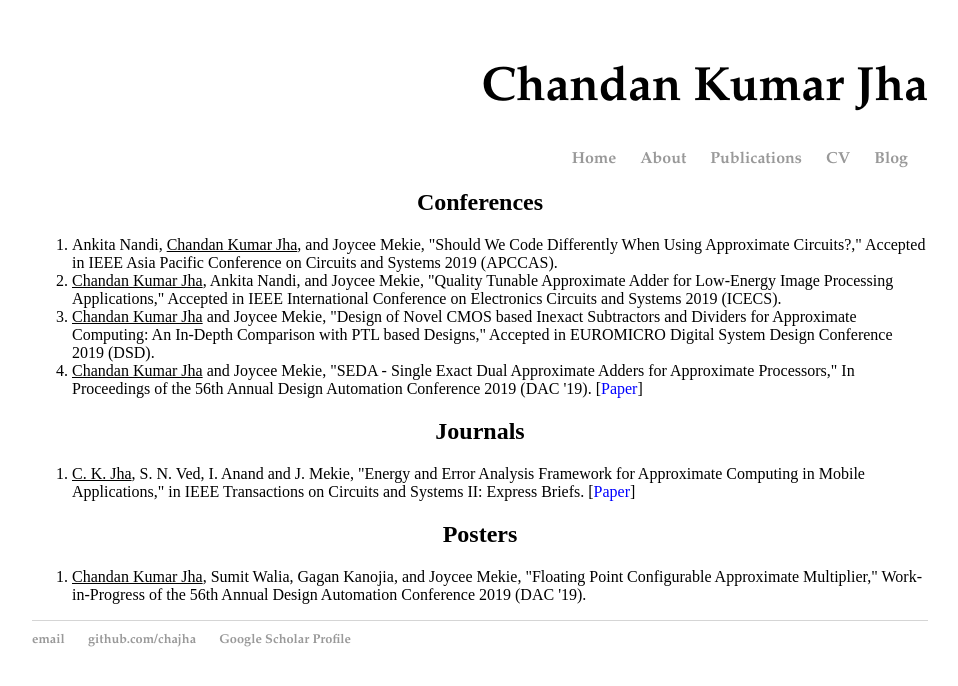
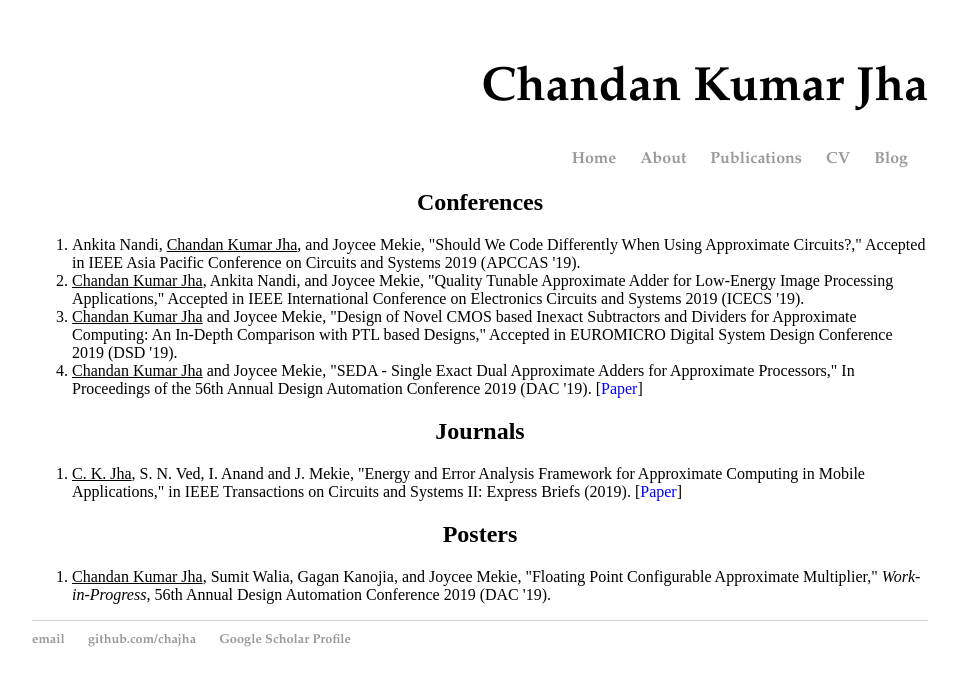
Before and after one commit to chajha/chajha.github.io, a Jekyll site: the page built from pages/publications.html, in a window 1280 px wide. Shown: the top 686 px of the page, without its empty margins (160-1118 px from the left). Built offline with Jekyll 4.4.1, drawn with Linux system fonts in a browser that asks for light colours.

Commit message:
Update publications.html

```diff
--- a/pages/publications.html
+++ b/pages/publications.html
@@ -6,20 +6,20 @@
 <h2 align="center"> Conferences </h2>
 
 <ol>
-  <li> Ankita Nandi, <u>Chandan Kumar Jha</u>, and Joycee Mekie, "Should We Code Differently When Using Approximate Circuits?," Accepted in IEEE Asia Pacific Conference on Circuits and Systems 2019 (APCCAS).
-  <li> <u>Chandan Kumar Jha</u>, Ankita Nandi, and Joycee Mekie, "Quality Tunable Approximate Adder for Low-Energy Image Processing Applications," Accepted in IEEE International Conference on Electronics Circuits and Systems 2019 (ICECS). </li>
-  <li> <u>Chandan Kumar Jha</u> and Joycee Mekie, "Design of Novel CMOS based Inexact Subtractors and Dividers for Approximate Computing: An In-Depth Comparison with PTL based Designs," Accepted in EUROMICRO Digital System Design Conference 2019 (DSD). </li>
+  <li> Ankita Nandi, <u>Chandan Kumar Jha</u>, and Joycee Mekie, "Should We Code Differently When Using Approximate Circuits?," Accepted in IEEE Asia Pacific Conference on Circuits and Systems 2019 (APCCAS '19).
+  <li> <u>Chandan Kumar Jha</u>, Ankita Nandi, and Joycee Mekie, "Quality Tunable Approximate Adder for Low-Energy Image Processing Applications," Accepted in IEEE International Conference on Electronics Circuits and Systems 2019 (ICECS '19). </li>
+  <li> <u>Chandan Kumar Jha</u> and Joycee Mekie, "Design of Novel CMOS based Inexact Subtractors and Dividers for Approximate Computing: An In-Depth Comparison with PTL based Designs," Accepted in EUROMICRO Digital System Design Conference 2019 (DSD '19). </li>
   <li> <u>Chandan Kumar Jha</u> and Joycee Mekie, "SEDA - Single Exact Dual Approximate Adders for Approximate Processors," In Proceedings of the 56th Annual Design Automation Conference 2019 (DAC '19). [<a href="https://dl.acm.org/citation.cfm?doid=3316781.3322475"><font color="blue">Paper</font></a>] </li>
 </ol>
 
 <h2 align="center"> Journals </h2>
 
 <ol>
-  <li> <u>C. K. Jha</u>, S. N. Ved, I. Anand and J. Mekie, "Energy and Error Analysis Framework for Approximate Computing in Mobile Applications," in IEEE Transactions on Circuits and Systems II: Express Briefs. [<a href="https://ieeexplore.ieee.org/stamp/stamp.jsp?tp=&arnumber=8685148&isnumber=4358609"><font color="blue">Paper</font></a>] </li>
+  <li> <u>C. K. Jha</u>, S. N. Ved, I. Anand and J. Mekie, "Energy and Error Analysis Framework for Approximate Computing in Mobile Applications," in IEEE Transactions on Circuits and Systems II: Express Briefs (2019). [<a href="https://ieeexplore.ieee.org/stamp/stamp.jsp?tp=&arnumber=8685148&isnumber=4358609"><font color="blue">Paper</font></a>] </li>
 </ol>
 
 <h2 align="center"> Posters </h2>
 
 <ol>
-  <li><u>Chandan Kumar Jha</u>, Sumit Walia, Gagan Kanojia, and Joycee Mekie, "Floating Point Configurable Approximate Multiplier," Work-in-Progress of the 56th Annual Design Automation Conference 2019 (DAC '19). </li>
+  <li><u>Chandan Kumar Jha</u>, Sumit Walia, Gagan Kanojia, and Joycee Mekie, "Floating Point Configurable Approximate Multiplier," <i>Work-in-Progress</i>, 56th Annual Design Automation Conference 2019 (DAC '19). </li>
 <ol>
```
